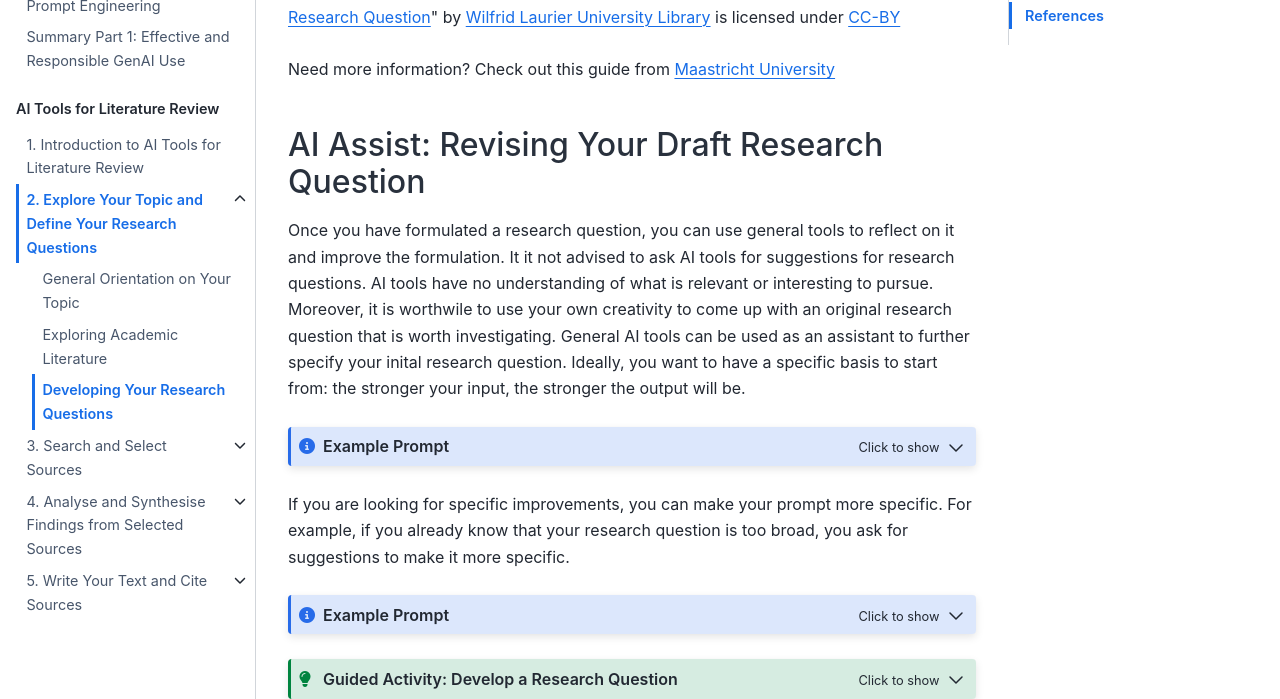
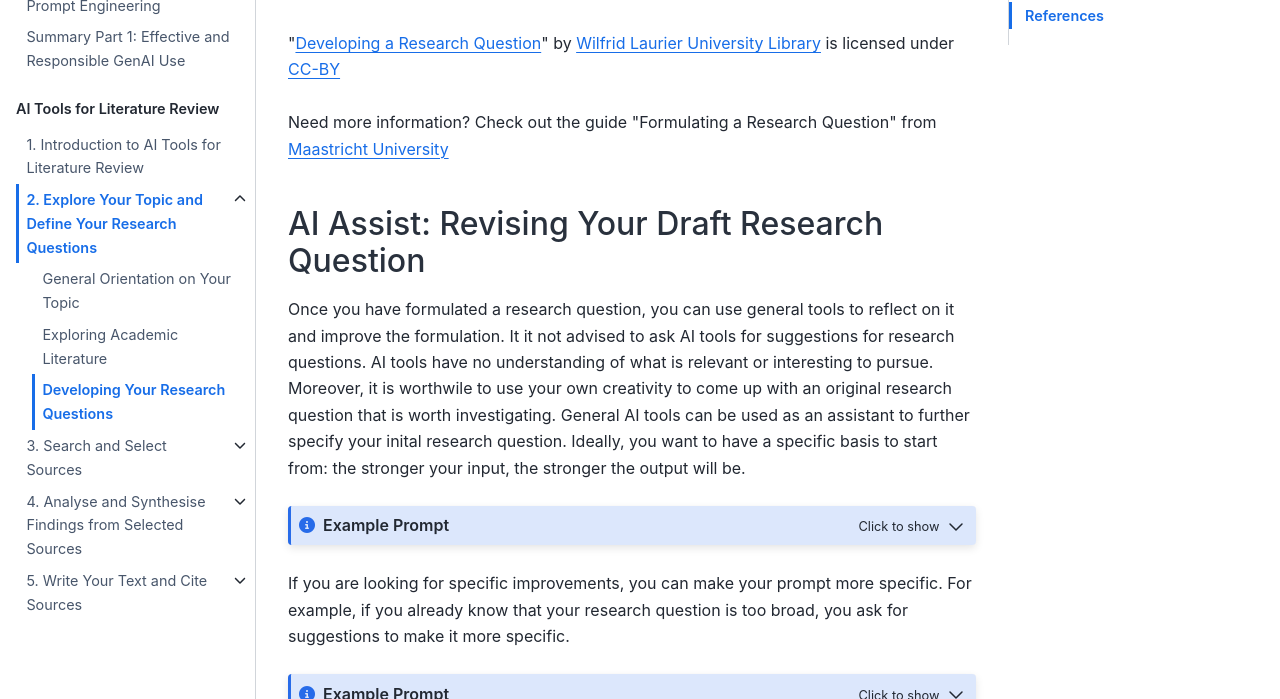
Before and after one commit to lwalma/ai-lit-review, a Jupyter Book: the page built from book/part2/2c-develop-question.md, in a window 1280 px wide and 900 px high, scrolled down 1108 px, cut to the strip 201-900 px from the top of the window. Built offline with Jupyter Book 1.0.4 settings and Sphinx 7.4.7 and the Sphinx Book theme 1.1.4, drawn with Linux system fonts in a browser that asks for light colours; comment, search, counter and statistics services are not loaded.

Commit message:
Update 2c-develop-question.md

```diff
--- a/book/part2/2c-develop-question.md
+++ b/book/part2/2c-develop-question.md
@@ -28,9 +28,9 @@ Formulating a research question means defining specifically the who, what, where
 
 Watch the video "Developing a Research Question" from Wilfrid Laurier University Library for an overview of the process of formulating a research question.<br><br>
 
-<iframe width="560" height="315" src="https://www.youtube.com/embed/1oJNO6PYZe4?si=baHKXxD9FNXxiVwH" title="YouTube video player" frameborder="0" allow="accelerometer; autoplay; clipboard-write; encrypted-media; gyroscope; picture-in-picture; web-share" referrerpolicy="strict-origin-when-cross-origin" allowfullscreen></iframe>
+<iframe width="560" height="315" src="https://www.youtube.com/embed/1oJNO6PYZe4?si=baHKXxD9FNXxiVwH" title="YouTube video player" frameborder="0" allow="accelerometer; autoplay; clipboard-write; encrypted-media; gyroscope; picture-in-picture; web-share" referrerpolicy="strict-origin-when-cross-origin" allowfullscreen></iframe><br><br>
 "<a href="https://www.youtube.com/watch?v=1oJNO6PYZe4" target=_blank>Developing a Research Question</a>" by <a href="https://www.youtube.com/@laurierlibrarian" target=_blank>Wilfrid Laurier University Library</a> is licensed under <a href=https://creativecommons.org/licenses/by/4.0/ target=_blank>CC-BY</a><br><br>
-Need more information? Check out this guide from <a href="https://maastrichtuniversity.libwizard.com/f/research-question?utm_source=edusources.nl&utm_content=link" target="_blank">Maastricht University</a>
+Need more information? Check out the guide "Formulating a Research Question" from <a href="https://maastrichtuniversity.libwizard.com/f/research-question?utm_source=edusources.nl&utm_content=link" target="_blank">Maastricht University</a>
 
 ## AI Assist: Revising Your Draft Research Question
 
```
